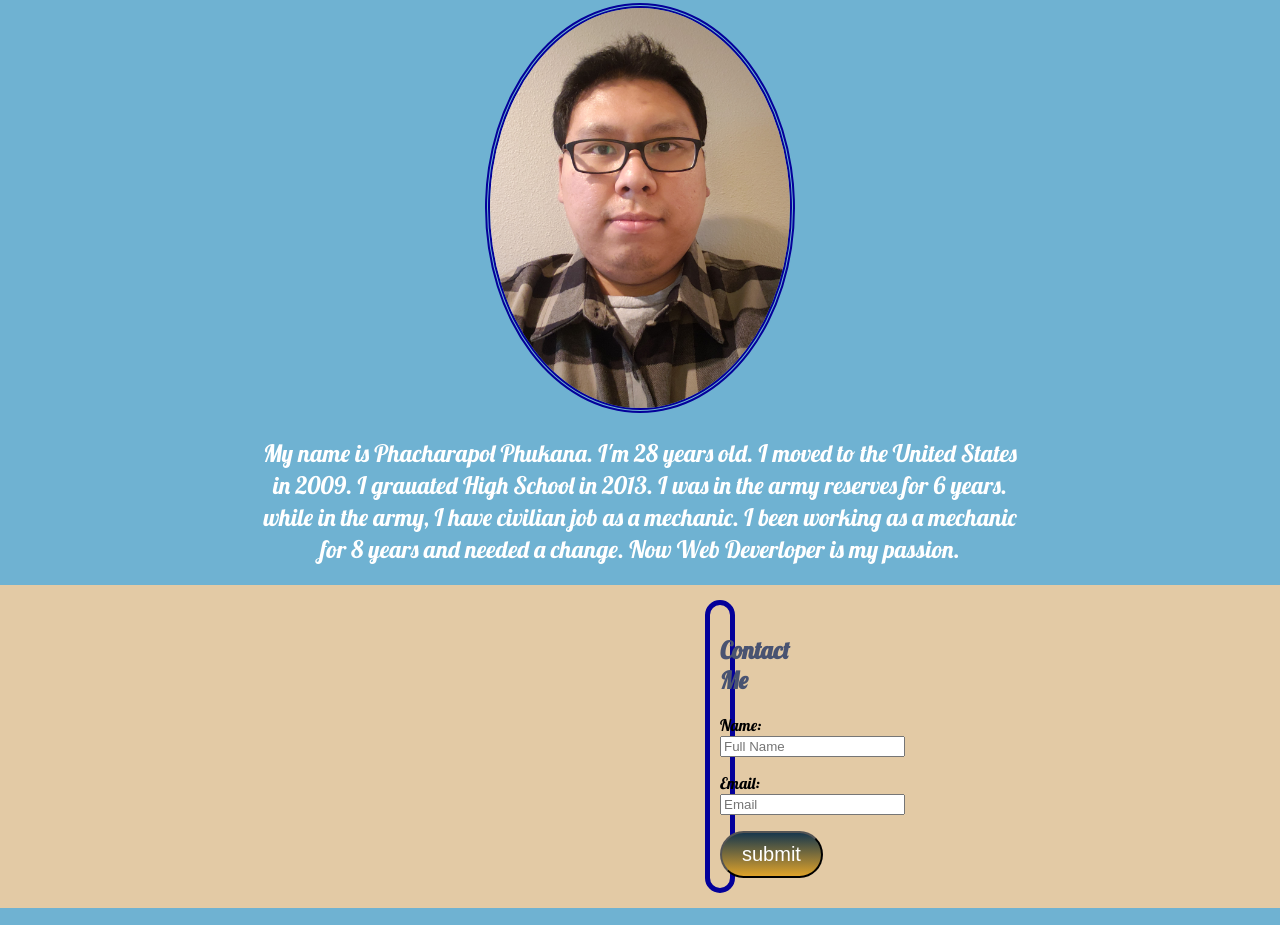
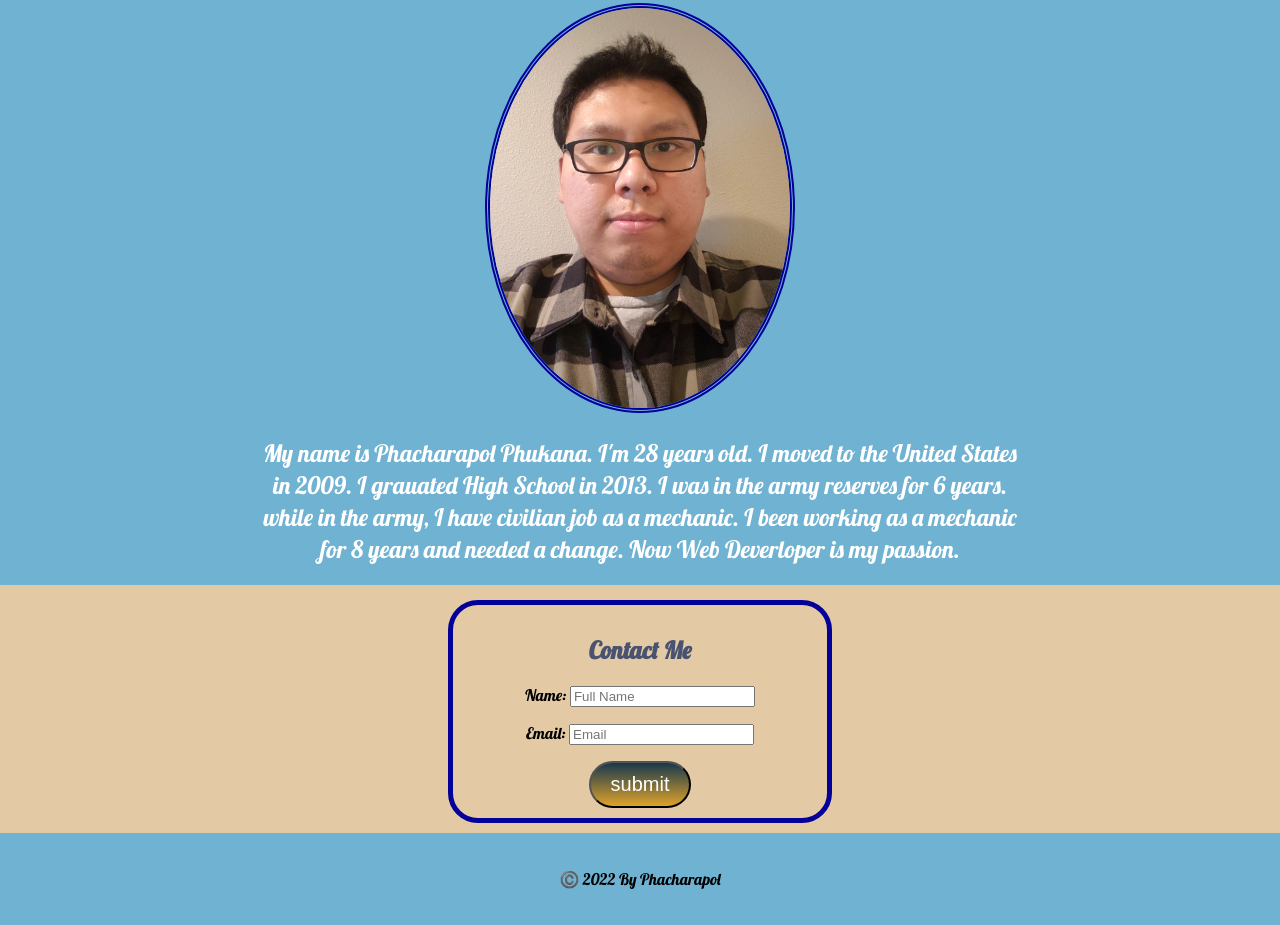
Before and after one commit to Phacharapol18/mini-personal-repo, a plain HTML site: page index.html in a window 1280 px wide. Shown: the part 310-1235 px from the top of the page. Drawn offline with Linux system fonts and the light colour scheme.

Commit message:
add copyright

```diff
--- a/css/style.css
+++ b/css/style.css
@@ -43,7 +43,7 @@ nav {
 footer {
     text-align: center;
     background-color: #E3CAA5 ;
-    padding: 5px;
+    padding: 5px 0 0;
     margin-top: 20px;
 }
 h2 {
@@ -89,8 +89,13 @@ h2 {
 /*id selector*/
 #contact {
     border: 5px solid black;
-    margin: 10px 700px;
+    margin: 10px 35%;
     border-radius: 30px;
     border-color: #04009A;
     padding: 10px
 }
+#copy {
+    background-color: #6FB2D2;
+    padding: 20px;
+
+}
--- a/index.html
+++ b/index.html
@@ -12,7 +12,7 @@
     <header>
         <nav>
             <ul>
-                <li> <a href="https://github.com/Phacharapol18">Github</a></li>
+                <li> <a href="https://github.com/Phacharapol18" target="_blank">Github</a></li>
                 <li> <a href="#">Portfolio</a></li>
                 <li> <a href="#contact">Contact</a></li>
             </ul>
@@ -22,7 +22,7 @@
         <main>
             <h1>My first Website</h1>
             <img src="images/profile .jpg" alt="profile pic">
-            <p class = "story"info"">My name is Phacharapol Phukana. I'm 28 years old. I moved to the United States
+            <p class = "story">My name is Phacharapol Phukana. I'm 28 years old. I moved to the United States
                 in 2009. I grauated High School in 2013. I was in the army reserves for 6 years.
                 while in the army, I have civilian job as a mechanic. I been working as a mechanic for 8 years
                 and needed a change. Now Web Deverloper is my passion.
@@ -38,6 +38,9 @@
                 <button class = "btn" type="submit">submit</button>
             </form>
         </section>
+        <section id="copy">
+            <p class="copyright">©️ 2022 By Phacharapol</p>
+        </section>
     </footer>
 </body>
 </html>
```
